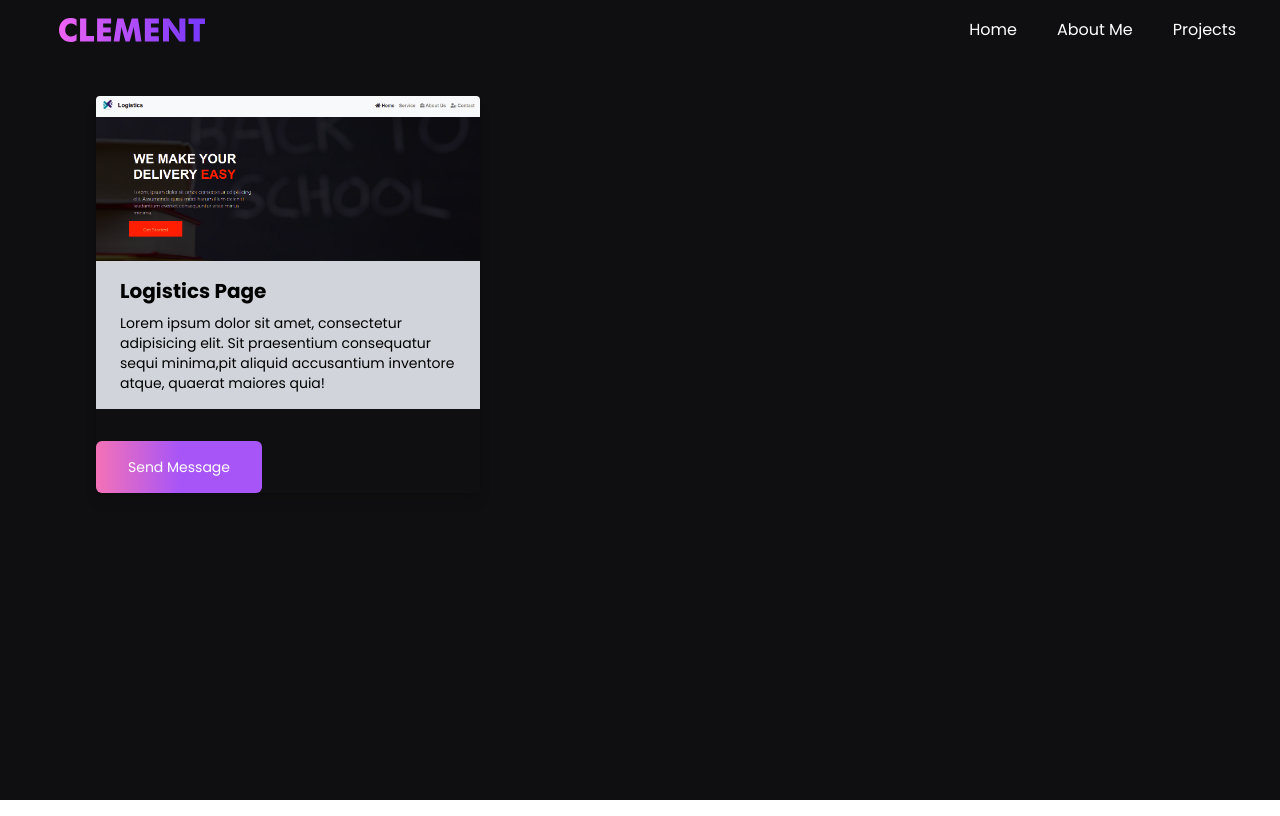
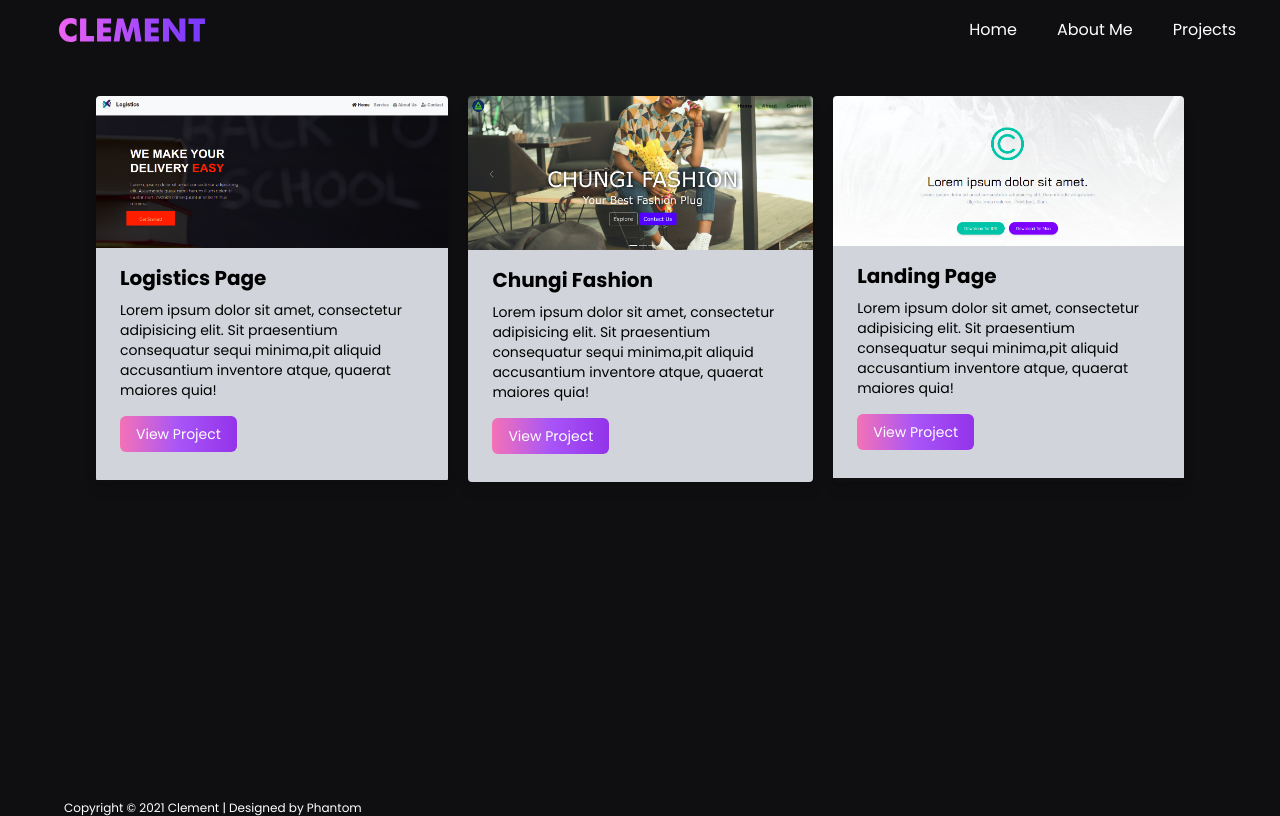
Before and after one commit to iamclement1/Clement-Portfolio, a React (Vite) app: page /projects in a window 1280 px wide. Built offline with nearby package versions, Linux system fonts and the light colour scheme.

Commit message:
completed project cards

```diff
--- a/src/Pages/Projects.jsx
+++ b/src/Pages/Projects.jsx
@@ -1,25 +1,73 @@
 import React from 'react'
 import Logistics from '../assets/Logistics.png'
-import Button from '../Components/Button/Button'
+import Fashion from '../assets/Fashion.png'
+import Landing from '../assets/Modern-Landing.png'
+import Footer from '../Components/Footer/Footer'
 
 const Projects = () => {
     return (
     <div>
         <section className='min-h-screen relative bg-[#0f0f11] text-white'>
-            <div className='md:px-24 md:py-24 px-2 py-16'>
+            <div className='md:px-24 md:py-24 px-2 py-16 md:flex md:space-x-5 md:space-y-0 space-y-3'>
                 <div className='md:max-w-sm min-w-screen rounded overflow-hidden shadow-lg '>
                     <img src={Logistics} alt="" className='w-full' />
-                    <div className='group px-6 py-4 bg-gray-300 text-black
-                    hover:bg-purple-700 cursor-pointer'>
-                        <div className='font-bold md:text-xl text-xs mb-2 group-hover:text-white'>
+                    <div className='px-6 py-4 bg-gray-300 text-black'>
+                        <div className='font-bold md:text-xl text-xs mb-2'>
                             Logistics Page
                         </div>
                         <p className='text-sm group-hover:text-white'>Lorem ipsum dolor sit amet, consectetur adipisicing elit. Sit praesentium consequatur sequi minima,pit aliquid accusantium inventore atque, quaerat maiores quia!</p>
+
+                        <a href="https://crystals-logistics.netlify.app/">
+                        <button className='bg-gradient-to-r from-pink-400 via-purple-500
+                            to-purple-600 text-white md:py-2 md:px-4 mb-3 mt-4 py-3 p-3 text-sm
+                            rounded-md' type='btn'>
+                                View Project
+                        </button>
+                        </a>
                     </div>
-                    <Button />
+
+                </div>
+                <div className='md:max-w-sm min-w-screen rounded overflow-hidden shadow-lg '>
+                    <img src={ Fashion } alt="" className='w-full' />
+                    <div className='px-6 py-4 bg-gray-300 text-black'>
+                        <div className='font-bold md:text-xl text-xs mb-2'>
+                            Chungi Fashion
+                        </div>
+                        <p className='text-sm group-hover:text-white'>Lorem ipsum dolor sit amet, consectetur adipisicing elit. Sit praesentium consequatur sequi minima,pit aliquid accusantium inventore atque, quaerat maiores quia!</p>
+
+                        <a href="https://alist-fashion.netlify.app/">
+                        <button className='bg-gradient-to-r from-pink-400 via-purple-500
+                            to-purple-600 text-white md:py-2 md:px-4 mb-3 mt-4 py-3 p-3  text-sm
+                            rounded-md' type='btn'>
+                                View Project
+                        </button>
+                        </a>
+                    </div>
+
+                </div>
+
+                <div className='md:max-w-sm min-w-screen rounded overflow-hidden shadow-lg '>
+                    <img src={ Landing } alt="" className='w-full' />
+                    <div className='px-6 py-4 bg-gray-300 text-black'>
+                        <div className='font-bold md:text-xl text-xs mb-2'>
+                            Landing Page
+                        </div>
+                        <p className='text-sm group-hover:text-white'>Lorem ipsum dolor sit amet, consectetur adipisicing elit. Sit praesentium consequatur sequi minima,pit aliquid accusantium inventore atque, quaerat maiores quia!</p>
+
+                        <a href="https://modern-lp.netlify.app/">
+                        <button className='bg-gradient-to-r from-pink-400 via-purple-500
+                            to-purple-600 text-white md:py-2 md:px-4 mb-3 mt-4 py-3 p-3  text-sm
+                            rounded-md' type='btn'>
+                                View Project
+                        </button>
+                        </a>
+                    </div>
+
                 </div>
             </div>
         </section>
+
+        <Footer />
     </div>
 )
 }
```
Also changed, not shown: src/assets/Modern-Landing.png (added), src/assets/Modren-Landing.png (deleted).
